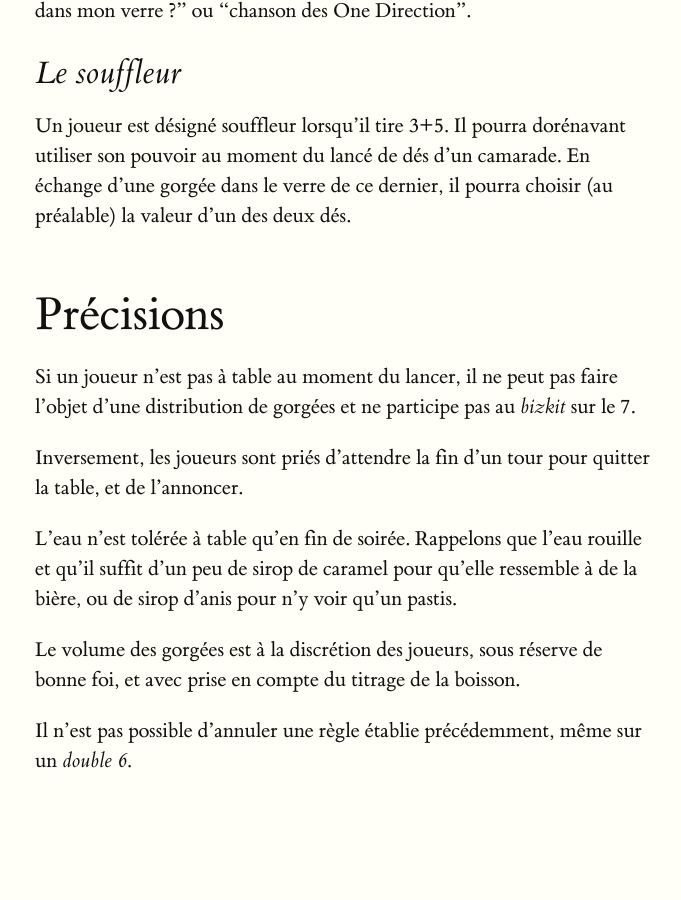
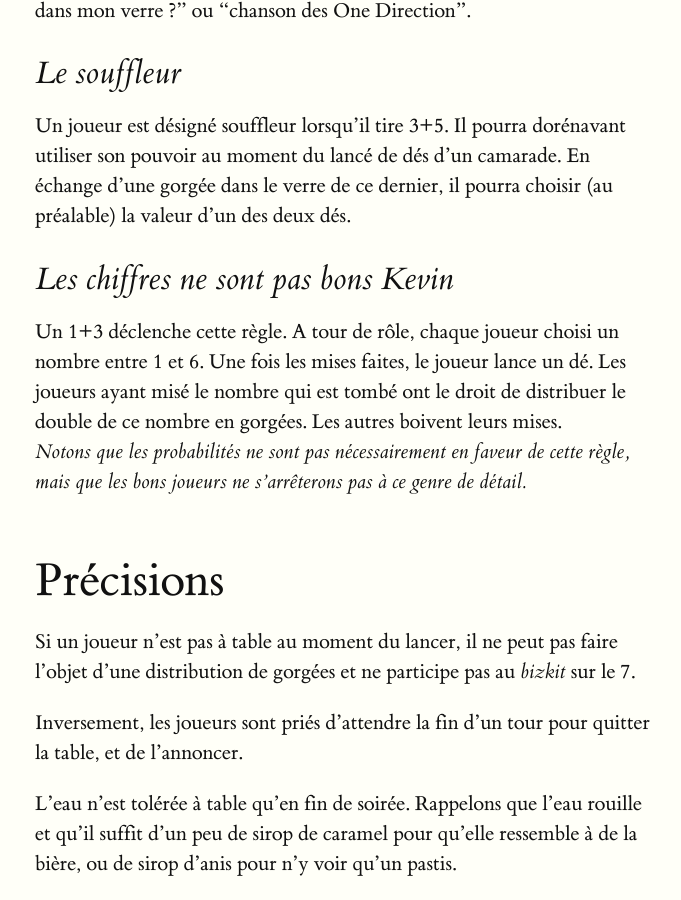
Before and after one commit to feston/bizkit, a Jekyll site: the page built from index.md, in a window 1280 px wide and 900 px high, scrolled down 5978 px. Shown: the whole window, without its empty margins (125-806 px from the left). Built offline with Jekyll 4.4.1, drawn with Linux system fonts in a browser that asks for light colours; before the commit the page ends 6775 px from its top, so only the background shows below that.

Commit message:
Add the "Data is no good Kevin" rule

```diff
--- a/index.md
+++ b/index.md
@@ -211,6 +211,11 @@ Peut être décliné avec des thèmes plus subtils comme "qu'est ce qu'il y a da
 
 Un joueur est désigné souffleur lorsqu'il tire 3+5. Il pourra dorénavant utiliser son pouvoir au moment du lancé de dés d'un camarade. En échange d'une gorgée dans le verre de ce dernier, il pourra choisir (au préalable) la valeur d'un des deux dés.
 
+## Les chiffres ne sont pas bons Kevin
+
+Un 1+3 déclenche cette règle. A tour de rôle, chaque joueur choisi un nombre entre 1 et 6. Une fois les mises faites, le joueur lance un dé. Les joueurs ayant misé le nombre qui est tombé ont le droit de distribuer le double de ce nombre en gorgées. Les autres boivent leurs mises.
+_Notons que les probabilités ne sont pas nécessairement en faveur de cette règle, mais que les bons joueurs ne s'arrêterons pas à ce genre de détail._
+
 # Précisions
 
 Si un joueur n'est pas à table au moment du lancer, il ne peut pas faire
```
